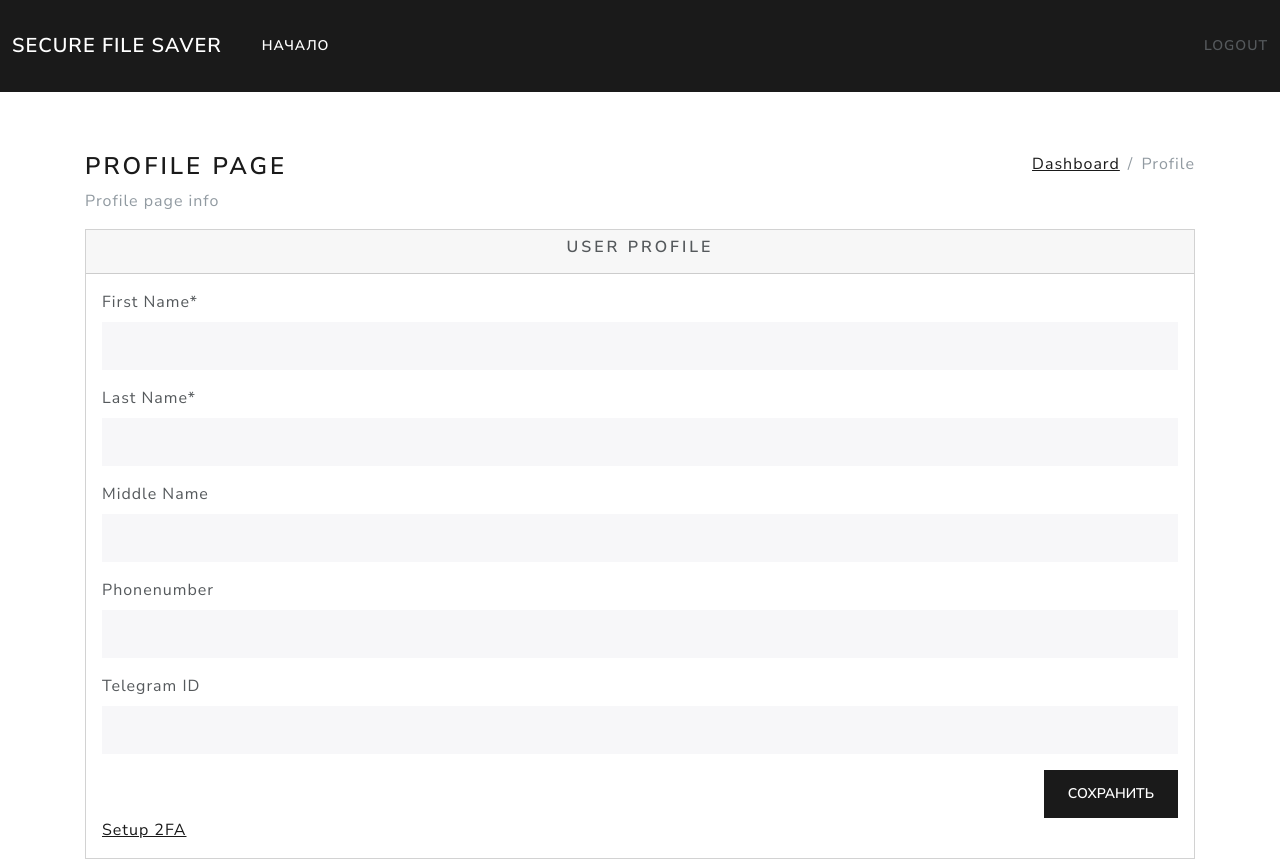
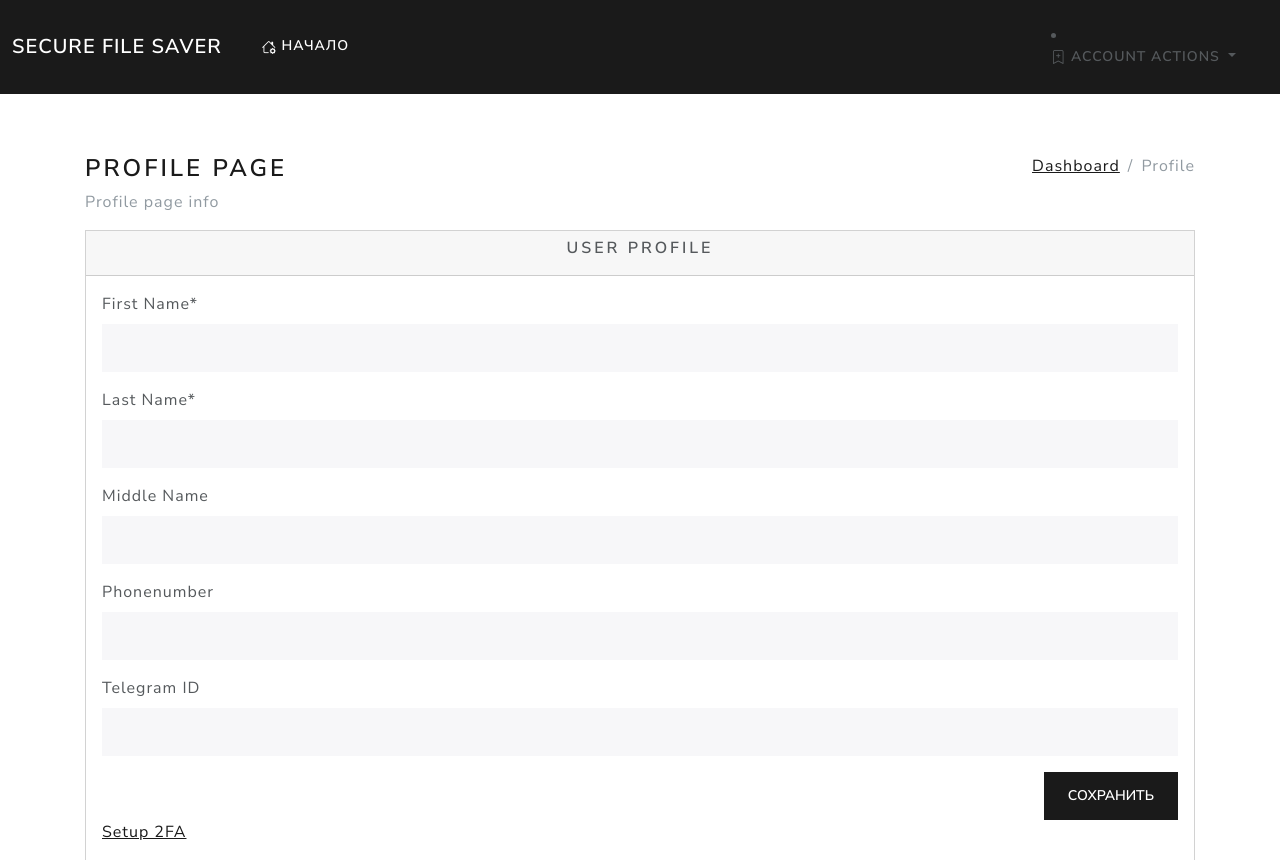
Before and after one commit to partybreaker911/aws_storage, a Django app: page /profile/ in a window 1280 px wide. Shown: the top 860 px of the page. Run offline with Django 4.2, Linux system fonts and the light colour scheme; the visitor is signed in with stand-in values (Sample User, id 1); data comes from the database, SQL or seed files in the repository; parts of the project's set-up code (start-up, migrations or seed data) failed here and were passed over; some libraries are stand-ins or nearby versions.

Commit message:
added dropdown with some user actions to master template

```diff
--- a/apps/templates/accounts/geo_data.html
+++ b/apps/templates/accounts/geo_data.html
@@ -32,8 +32,8 @@
                             <h4 class="text-center">{% trans 'Last logins with geo data' %}</h4>
                         </div>
                         <div class="card-body">
-                            <div class="table">
-                                <table class="table">
+                            <div class="table-responsive">
+                                <table class="table table-hover">
                                     <thead>
                                         <tr>
                                             <th>{% trans 'IP' %}</th>
@@ -50,8 +50,6 @@
                                             <td>{{ user_geo_data.country }}</td>
                                             <td>{{ user_geo_data.city }}</td>
                                             <td>{{ user_geo_data.timestamp }}</td>
-                                            <td><button class="btn btn-warning">
-                                                {% trans 'End Session' %}</i></button></td>
                                         </tr>
 
                                     </tbody>
--- a/apps/templates/allauth_2fa/backup_tokens.html
+++ b/apps/templates/allauth_2fa/backup_tokens.html
@@ -12,7 +12,7 @@
           <div class="col-12 col-md-6 order-md-2 order-first">
               <nav aria-label="breadcrumb" class="breadcrumb-header float-start float-lg-end">
                   <ol class="breadcrumb">
-                      <li class="breadcrumb-item"><a href="{% url 'dashboard:home' %}">{% trans 'Dashboard' %}</a></li>
+                      <li class="breadcrumb-item"><a href="{% url 'dashboard:dashboard' %}">{% trans 'Dashboard' %}</a></li>
                       <li class="breadcrumb-item active" aria-current="page">{% trans 'GA token' %}</li>
                   </ol>
               </nav>
--- a/apps/templates/allauth_2fa/remove.html
+++ b/apps/templates/allauth_2fa/remove.html
@@ -12,7 +12,7 @@
           <div class="col-12 col-md-6 order-md-2 order-first">
               <nav aria-label="breadcrumb" class="breadcrumb-header float-start float-lg-end">
                   <ol class="breadcrumb">
-                      <li class="breadcrumb-item"><a href="{% url 'dashboard:home' %}">{% trans 'Dashboard' %}</a></li>
+                      <li class="breadcrumb-item"><a href="{% url 'dashboard:dashboard' %}">{% trans 'Dashboard' %}</a></li>
                       <li class="breadcrumb-item active" aria-current="page">{% trans 'Remove 2FA' %}</li>
                   </ol>
               </nav>
--- a/apps/templates/allauth_2fa/setup.html
+++ b/apps/templates/allauth_2fa/setup.html
@@ -12,7 +12,7 @@
           <div class="col-12 col-md-6 order-md-2 order-first">
               <nav aria-label="breadcrumb" class="breadcrumb-header float-start float-lg-end">
                   <ol class="breadcrumb">
-                      <li class="breadcrumb-item"><a href="{% url 'dashboard:home' %}">{% trans 'Dashboard' %}</a></li>
+                      <li class="breadcrumb-item"><a href="{% url 'dashboard:dashboard' %}">{% trans 'Dashboard' %}</a></li>
                       <li class="breadcrumb-item active" aria-current="page">{% trans '2FA setup page' %}</li>
                   </ol>
               </nav>
--- a/apps/templates/layouts/master.html
+++ b/apps/templates/layouts/master.html
@@ -113,12 +113,32 @@
                 <div class="collapse navbar-collapse" id="navbarColor01">
                   <ul class="navbar-nav me-auto">
                     <li class="nav-item">
-                      <a class="nav-link active" href="{% url 'dashboard:dashboard' %}">{% trans "Home" %}
+                      <a class="nav-link active" href="{% url 'dashboard:dashboard' %}"><i class="bi bi-house-gear"></i>
+                        {% trans "Home" %}
                         <span class="visually-hidden">(current)</span>
                       </a>
                     </li>
                   </ul>
-                  <a href="{% url 'account_logout' %}" class="d-flex nav-link">{% trans "Logout" %}</a>
+                  <li class="nav-item dropdown">
+                    <a class="nav-link dropdown-toggle" href="#" id="navDropdown" role="button"  data-bs-toggle="dropdown" aria-expanded="false">
+                        <i class="bi bi-bookmark-plus"></i>
+                        {% trans 'Account actions' %}
+                    </a>
+                    <ul class="dropdown-menu" aria-labelledby="navbarDropdown">
+                        <li><a class="dropdown-item" href="{% url 'accounts:profile' %}"><i class="bi bi-person-circle"></i>
+                            {% trans 'Profile' %}</a></li>
+                        <li><a class="dropdown-item" href="{% url 'two-factor-setup' %}"><i class="bi bi-gear"></i>
+                        {% trans 'Setup 2FA' %}</a></li>
+                        <li><a class="dropdown-item" href="{% url 'accounts:sessions' %}"><i class="bi bi-ethernet"></i>
+                            {% trans 'Open sessions' %}</a></li>
+                        <li><a class="dropdown-item" href="{% url 'accounts:geo_data' %}"><i class="bi bi-globe-central-south-asia"></i>
+                            {% trans 'Last login from' %}</a></li>
+                        <li><hr class="dropdown-divider"></li>
+                        <li><a class="dropdown-item" href="{% url 'account_logout' %}">
+                            <i class="bi bi-box-arrow-in-left"></i>
+                            {% trans 'Log out' %}</a></li>
+                    </ul>
+                  </li>
                 </div>
               </div>
         </nav>
```
